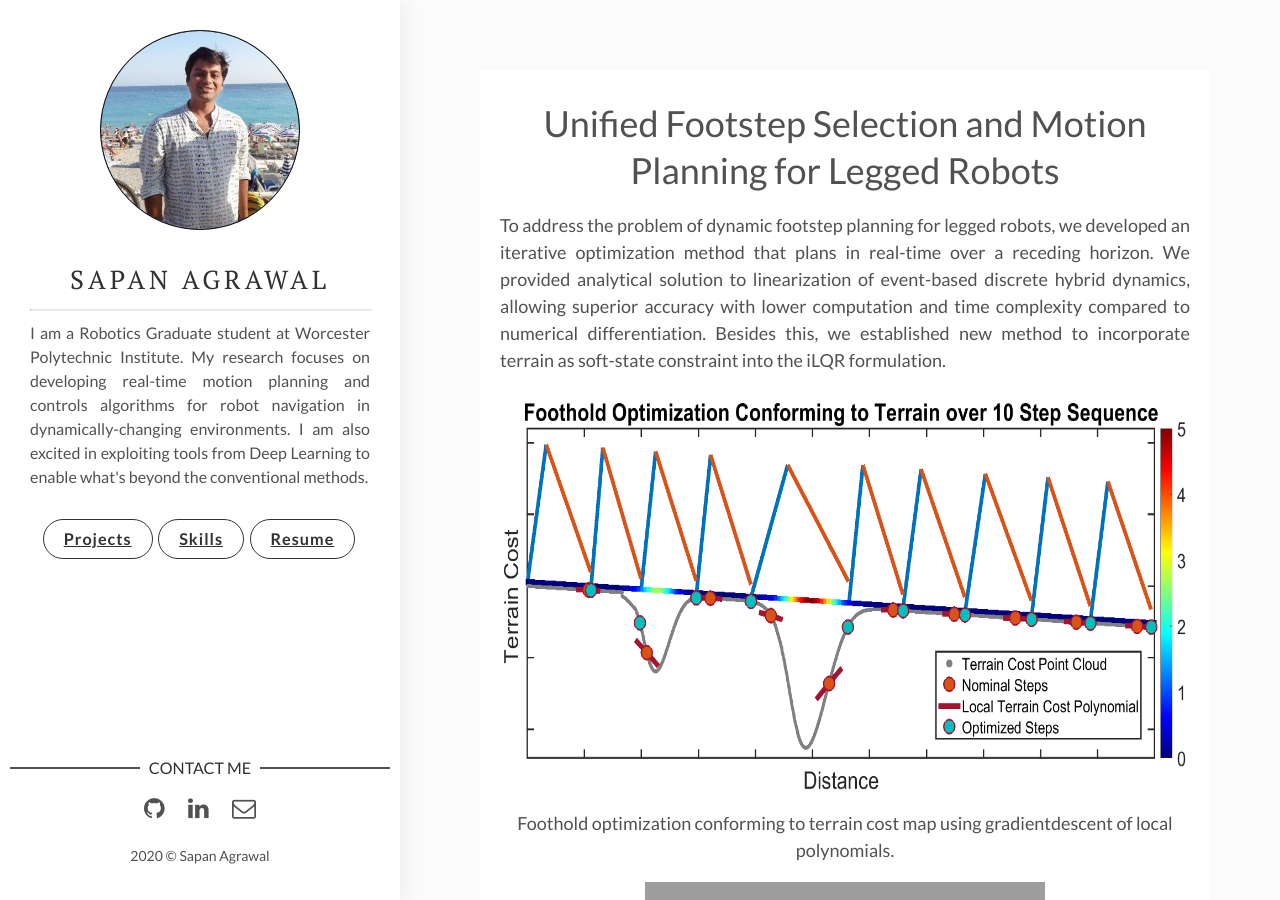
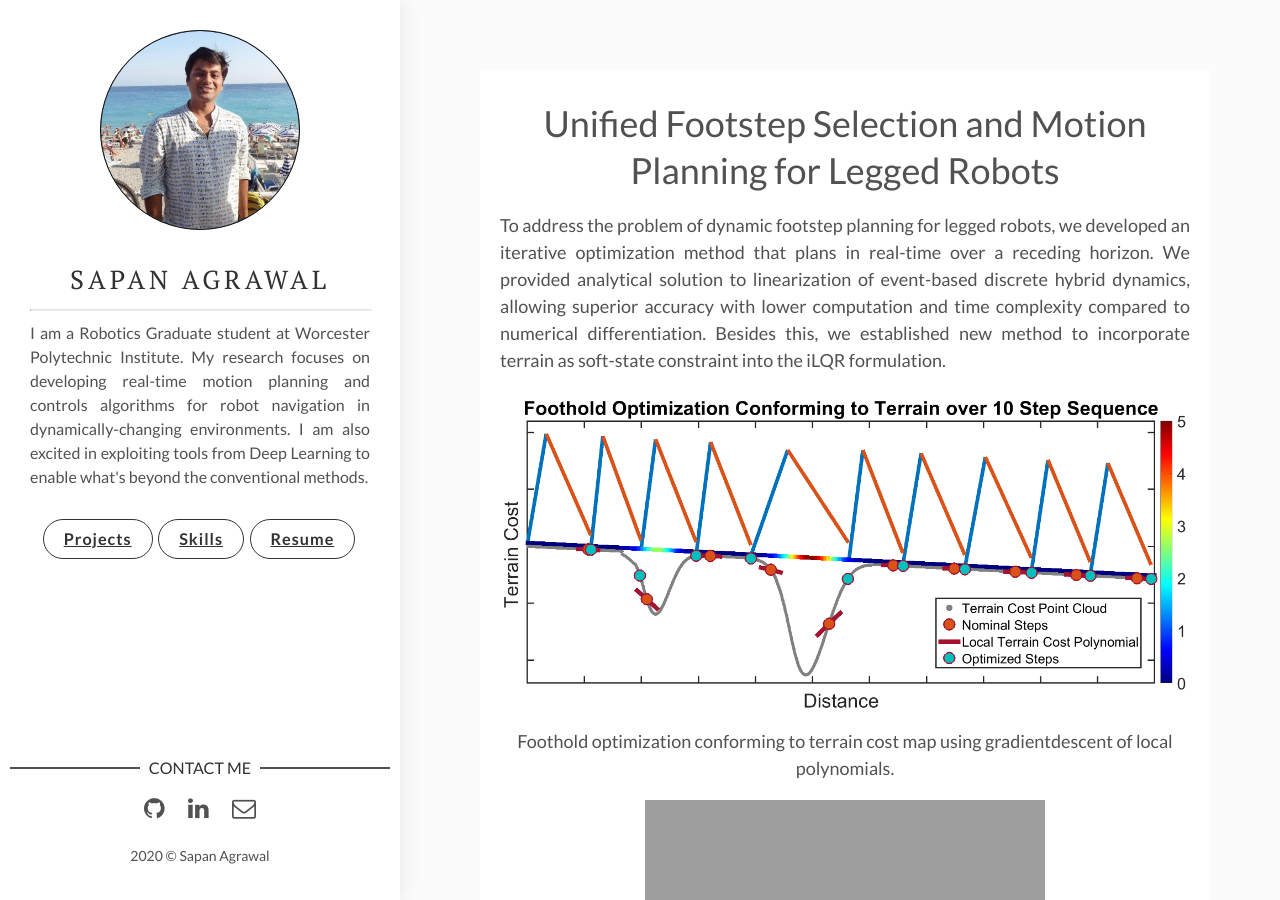
Before and after one commit to sapan-ostic/sapan-ostic.github.io, a Jekyll site: the page built from _posts/2019-01-27-Unified-Footstep-Selection-and-Motion-Planning-for-Legged-Robots.markdown, in a window 1280 px wide and 900 px high. Built offline with Jekyll 4.4.1, drawn with Linux system fonts in a browser that asks for light colours.

Commit message:
Sequenced

```diff
--- a/_posts/2019-01-27-Unified-Footstep-Selection-and-Motion-Planning-for-Legged-Robots.markdown
+++ b/_posts/2019-01-27-Unified-Footstep-Selection-and-Motion-Planning-for-Legged-Robots.markdown
@@ -10,7 +10,7 @@ tags: [Motion Planning, Controls, MATLAB, ROS, GAZEBO, C++]
 To address the problem of dynamic footstep planning for legged robots, we developed an iterative optimization method that plans in real-time over a receding horizon. We provided analytical solution to linearization of event-based discrete hybrid dynamics, allowing superior accuracy with lower computation and time complexity compared to numerical differentiation. Besides this, we established new method to incorporate terrain as soft-state constraint into the iLQR formulation.
 
 <p align="center">
-    <img src="{{site.baseurl}}/assets/img/pic_walker_plot.png" height="400">
+    <img src="{{site.baseurl}}/assets/img/pic_walker_plot.png">
      <figcaption align="center"> Foothold optimization conforming to terrain cost map using gradientdescent of local polynomials. </figcaption>
 </p>
 
```
